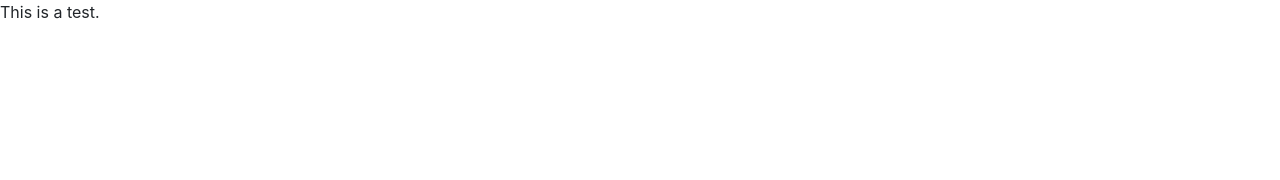
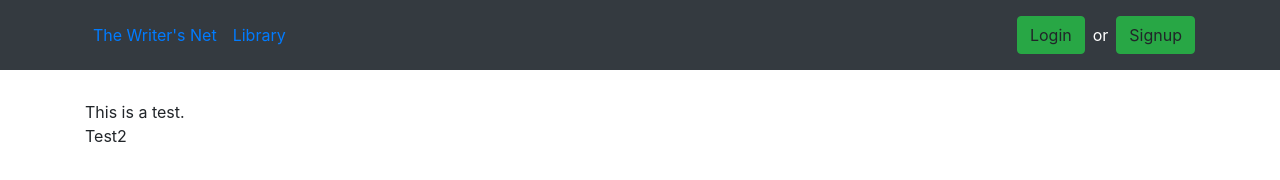
Before and after one commit to silentfuzzle/TheWritersNetBootstrap, a website: page index.html in a window 1280 px wide. Drawn offline with nearby package versions, Linux system fonts and the light colour scheme.

Commit message:
Navbar setup and testing

```diff
--- /dev/null
+++ b/css/styles.css
@@ -0,0 +1,5 @@
+
+body {
+    padding: 100px 0px 0px 0px;
+    z-index: 0;
+}
--- a/index.html
+++ b/index.html
@@ -7,11 +7,44 @@
         <meta http=equiv="x-ua-compatible" content="ie=edge">
 
         <link rel="stylesheet" href="node_modules/bootstrap/dist/css/bootstrap.min.css">
+        <link rel="stylesheet" href="css/styles.css">
 
         <title>The Writer's Net</title>
     </head>
     <body>
-        <p>This is a test.</p>
+        <nav class="navbar bg-dark navbar-expand-sm fixed-top">
+            <div class="container">
+                <button class="navbar-toggler" type="button" data-toggle="collapse" data-target="#nav-bar">
+                    <span class="navbar-toggler-icon"></span>
+                </button>
+                <div class="collapse navbar-collapse" id="nav-bar">
+                    <ul class="navbar-nav mr-auto">
+                        <li class="nav-item active"><a class="nav-link" href="#">The Writer's Net</a></li>
+                        <li class="nav-item"><a class="nav-link" href="#">Library</a></li>
+                    </ul>
+                    <span class="navbar-text">
+                        <a role="button" class="btn btn-success" data-toggle="modal" data-target="#login-modal">Login</a>
+                    </span>
+                    <span class="navbar-text text-white p-2"> or </span>
+                    <span class="navbar-text">
+                        <a role="button" class="btn btn-success" data-toggle="modal" data-target="#signup-modal">Signup</a>
+                    </span>
+                </div>
+            </div>
+        </nav>
+
+        <div class="container">
+            <div class="row">
+                <div class="col">
+                   This is a test.
+                </div>
+            </div>
+            <div class="row">
+                <div class="col">
+                   Test2
+                </div>
+            </div>
+        </div>
 
         <script src="node_modules/jquery/dist/jquery.slim.min.js"></script>
         <script src="node_modules/popper.js/dist/umd/popper.min.js"></script>
```
